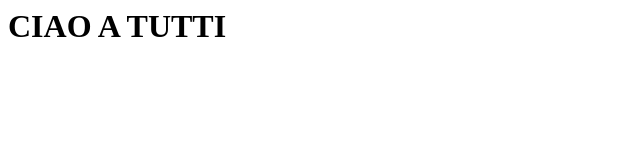
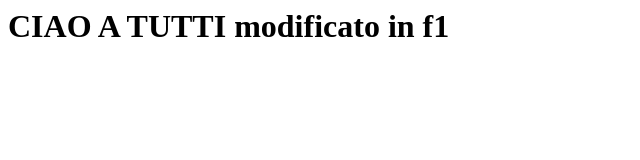
Before and after one commit to TommasoSartorel03/Prova, a plain HTML site: page index.html in a window 1280 px wide. Shown: the whole page, without its empty margins (0-640 px from the left). Drawn offline with Linux system fonts and the light colour scheme.

Commit message:
pagina odificata in f1

```diff
--- a/index.html
+++ b/index.html
@@ -1,3 +1,3 @@
 <html>
-<h1>CIAO A TUTTI</h1>
+<h1>CIAO A TUTTI modificato in f1</h1>
 </html>
```
